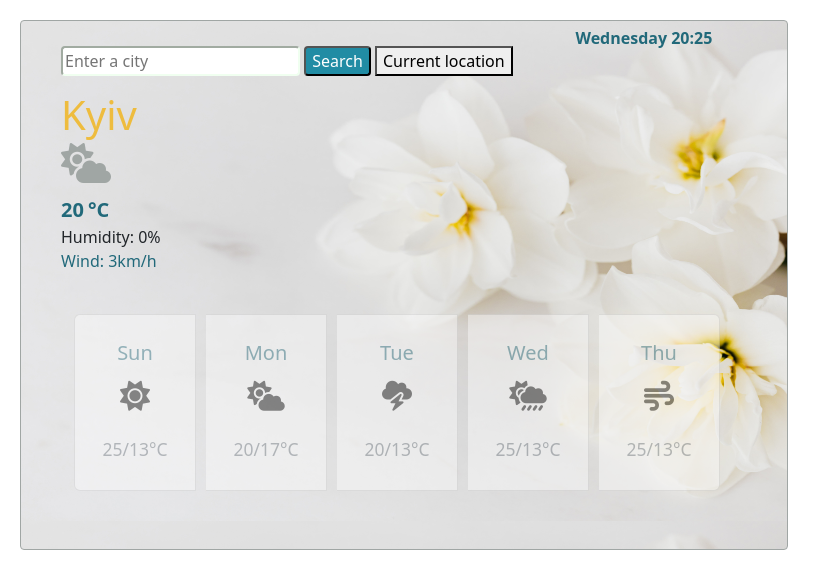
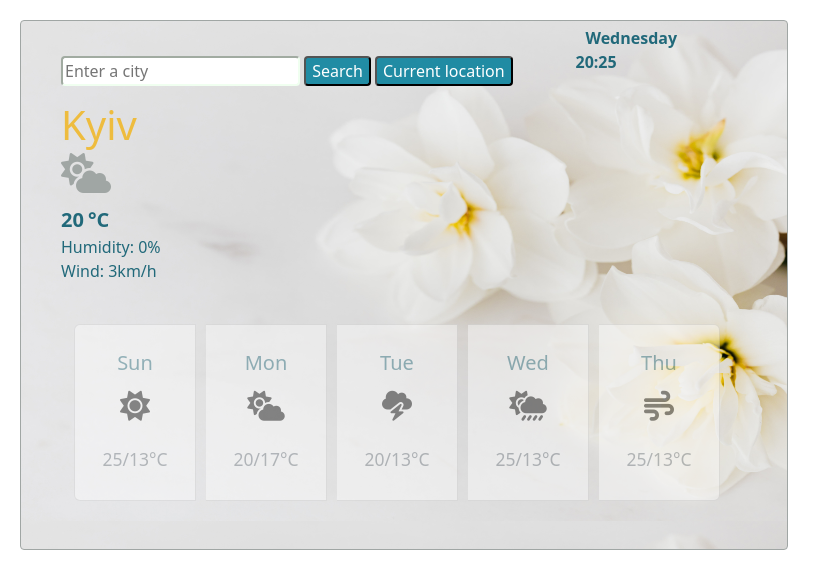
Before and after one commit to TetianaVs/She-codes-plus-weather-project, a plain HTML site: page index.html in a window 1280 px wide. Shown: the whole page, without its empty margins (0-831 px from the left). Drawn offline with nearby package versions, Linux system fonts and the light colour scheme.

Commit message:
Add button style

```diff
--- a/src/styles.css
+++ b/src/styles.css
@@ -3,9 +3,9 @@ body {
 }
 
 #search {
-  margin-top: 20px;
-  max-width: 860px;
-
+  margin-top: 30px;
+  height: auto;
+  width: auto;
 }
 
 .search {
@@ -14,7 +14,8 @@ body {
   display: inline-block;
 }
 
-.search-button {
+.search-button,
+.location-button {
   background-color: rgba(18, 133, 159, 0.927);
   color: white;
   border-radius: 4px;
@@ -22,7 +23,8 @@ body {
   transition: all 200ms ease-and-out;
 }
 
-.search-button:hover {
+.search-button:hover,
+.location-button:hover {
   background: linear-gradient(-225deg, #b7f8db 0%, #50a7c2 100%);
 }
 
@@ -38,6 +40,7 @@ body {
 .degree {
   font-size: 20px;
   color: rgba(17, 95, 113, 0.927);
+  font-weight: bold;
 }
 
 #celsius:hover,
@@ -50,14 +53,14 @@ body {
   );
 }
 
-#rain,
+#humidity,
 #wind {
   color: rgba(17, 95, 113, 0.927);
 }
 
 .date,
 .time {
-  margin-top: 10px;
+  margin: 10px;
   color: rgba(17, 95, 113, 0.927);
 }
 
@@ -80,7 +83,6 @@ body {
   padding: 5px;
   margin: 5px;
 }
-
 
 .card-group.forecast {
   margin: 5px;
```
